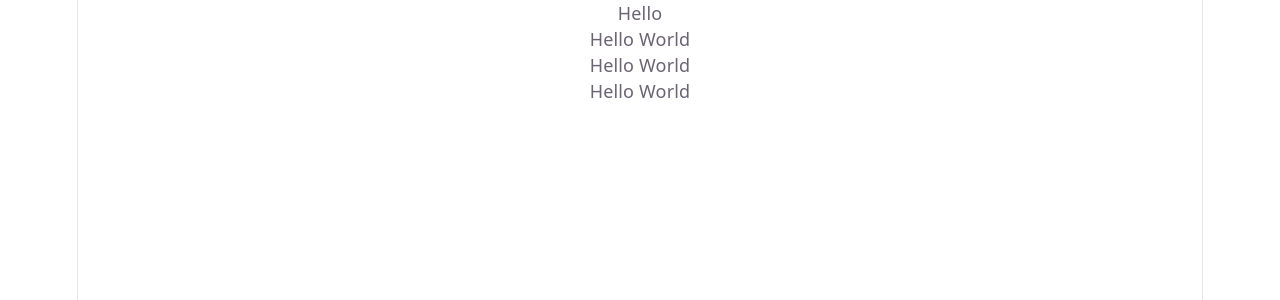
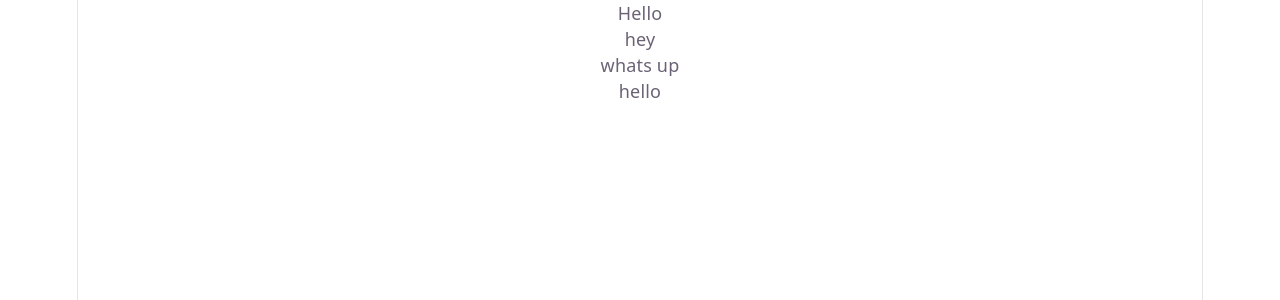
Before and after one commit to MBFG9000/greate-nine, a React (Vite) app: page / in a window 1280 px wide. Shown: the top 300 px of the page. Built offline with nearby package versions, Linux system fonts and the light colour scheme.

Commit message:
checkpoint-1

```diff
--- a/src/App.jsx
+++ b/src/App.jsx
@@ -7,15 +7,15 @@ function App() {
   <div>
     <p>Hello</p>
   </div>
-  <Text/>
-  <Text/>
-  <Text/>
+  <Text display_text={"hey"}/>
+  <Text display_text={"whats up"}/>
+  <Text display_text={"hello"}/>
   </>)
 }
 
-function Text() {
+function Text({display_text}) {
   return (<div>
-            <p>Hello World</p>
+            <p>{display_text}</p>
           </div>)
 }
 
```
